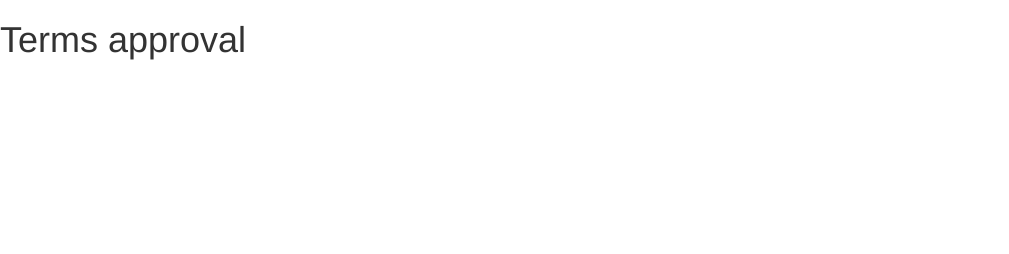
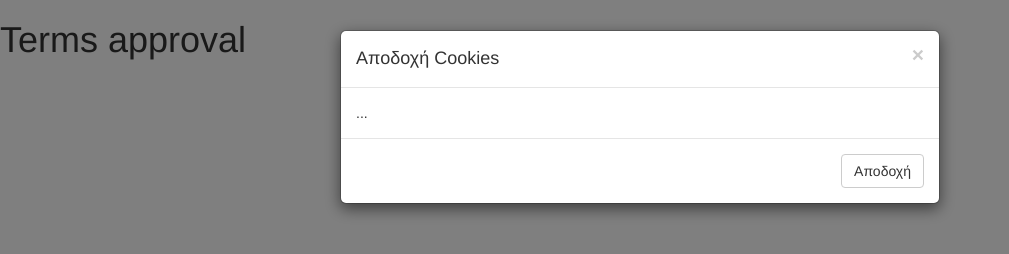
Before and after one commit to dimkasta/Iconic.Js.TermsAcceptance, a plain HTML site: page demo.html in a window 1280 px wide. Shown: the whole page, without its empty margins (0-1009 px from the left). Drawn offline with nearby package versions, Linux system fonts and the light colour scheme.

Commit message:
updated script location

```diff
--- a/index.html
+++ b/demo.html
@@ -37,7 +37,7 @@
 <script src="https://ajax.googleapis.com/ajax/libs/jquery/1.12.4/jquery.min.js"></script>
 <!-- Include all compiled plugins (below), or include individual files as needed -->
 <script src="https://maxcdn.bootstrapcdn.com/bootstrap/3.3.7/js/bootstrap.min.js"></script>
-
+<script src="Iconic.Js.TermsAcceptance.js"></script>
 <script>
     var consent = TermsService('gdpr', '#myModal');
     consent.init();
```
